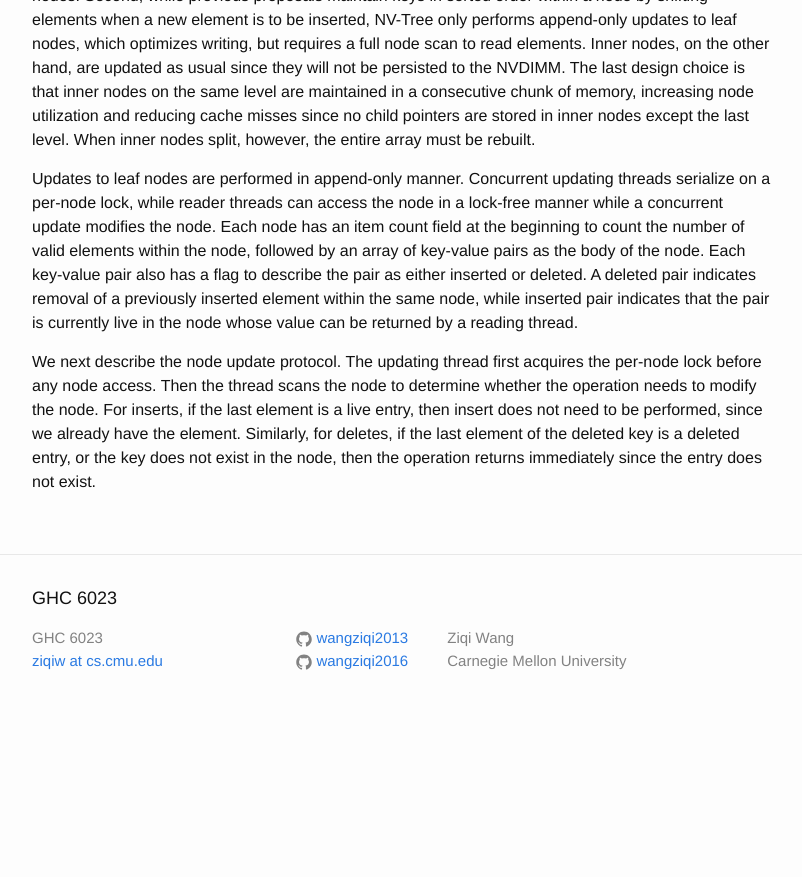
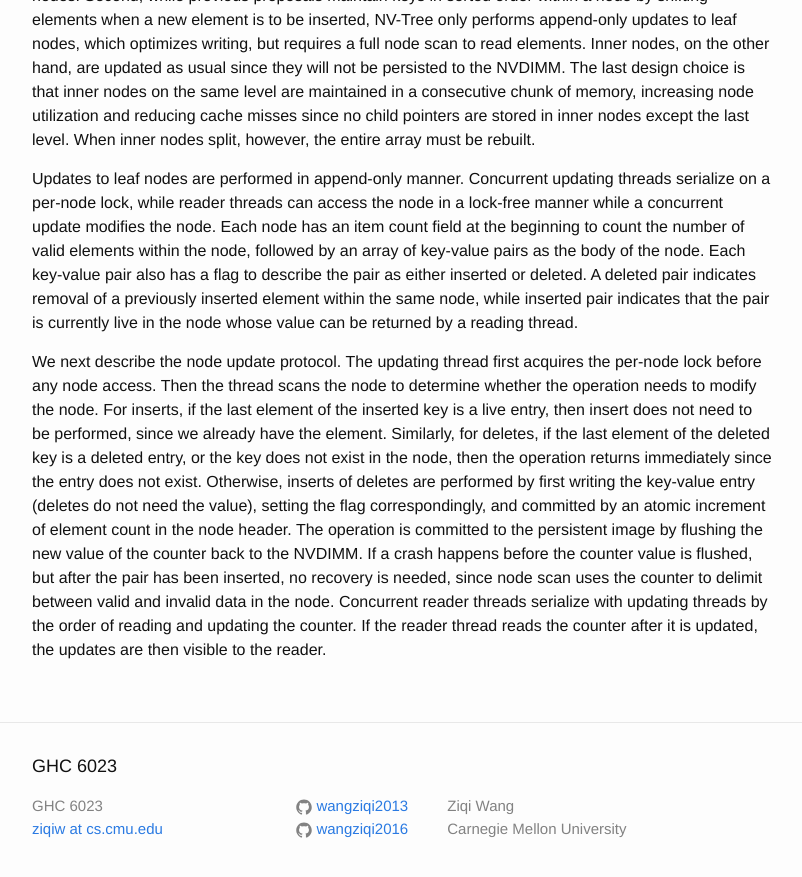
Before and after one commit to wangziqi2013/wangziqi2013.github.io, a Jekyll site: the page built from _posts/2019-12-01-nvtree.markdown, in a window 1280 px wide and 900 px high, scrolled down 907 px. Shown: the top 877 px of the window, without its empty margins (238-1040 px from the left). Built offline with Jekyll 4.4.1, drawn with Linux system fonts in a browser that asks for light colours; before the commit the page ends 1639 px from its top, so only the background shows below that.

Commit message:
Finish update protocol

```diff
--- a/_posts/2019-12-01-nvtree.markdown
+++ b/_posts/2019-12-01-nvtree.markdown
@@ -44,6 +44,12 @@ the pair is currently live in the node whose value can be returned by a reading
 
 We next describe the node update protocol. The updating thread first acquires the per-node lock before any node access.
 Then the thread scans the node to determine whether the operation needs to modify the node. For inserts, if the last element
-is a live entry, then insert does not need to be performed, since we already have the element. Similarly, for deletes, if
-the last element of the deleted key is a deleted entry, or the key does not exist in the node, then the operation returns
-immediately since the entry does not exist.
+of the inserted key is a live entry, then insert does not need to be performed, since we already have the element. Similarly,
+for deletes, if the last element of the deleted key is a deleted entry, or the key does not exist in the node, then the
+operation returns immediately since the entry does not exist. Otherwise, inserts of deletes are performed by first writing
+the key-value entry (deletes do not need the value), setting the flag correspondingly, and committed by an atomic increment
+of element count in the node header. The operation is committed to the persistent image by flushing the new value of the
+counter back to the NVDIMM. If a crash happens before the counter value is flushed, but after the pair has been inserted,
+no recovery is needed, since node scan uses the counter to delimit between valid and invalid data in the node. Concurrent
+reader threads serialize with updating threads by the order of reading and updating the counter. If the reader thread
+reads the counter after it is updated, the updates are then visible to the reader.
```
